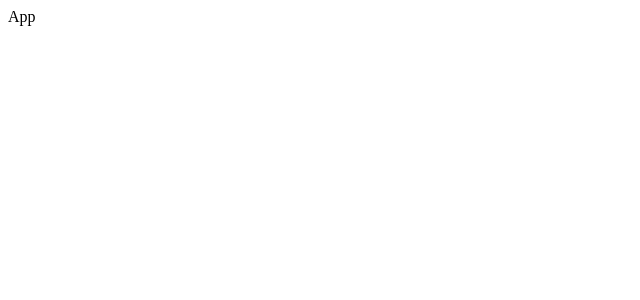
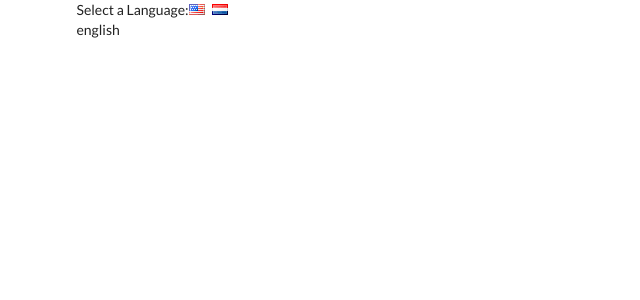
Before and after one commit to jp-knj/study_React, a React (Create React App) app in the folder 15_translate-app/: page / in a window 1280 px wide. Shown: the top 300 px of the page, without its empty margins (0-640 px from the left). Built offline with nearby package versions, Linux system fonts and the light colour scheme.

Commit message:
:+1: Select some Languages
t

```diff
--- a/15_translate-app/public/index.html
+++ b/15_translate-app/public/index.html
@@ -5,6 +5,7 @@
     <link rel="icon" href="%PUBLIC_URL%/favicon.ico" />
     <meta name="viewport" content="width=device-width, initial-scale=1" />
     <meta name="theme-color" content="#000000" />
+    <link rel="stylesheet" href="https://cdnjs.cloudflare.com/ajax/libs/semantic-ui/2.4.1/semantic.min.css" />
     <meta
       name="description"
       content="Web site created using create-react-app"
--- a/15_translate-app/src/components/App.js
+++ b/15_translate-app/src/components/App.js
@@ -1,8 +1,22 @@
 import React from 'react';
 
 class App extends React.Component {
+  state = { language: 'english' };
+
+  onLanguageChange = language => {
+    this.setState({ language });
+  }
+
   render() {
-    return <div>App</div>;
+    return (
+      <div className="ui container">
+        <div>Select a Language:
+          <i className="flag us" onClick={() => this.onLanguageChange('english')} />
+          <i className="flag nl" onClick={() => this.onLanguageChange('dutch')} />
+        </div>
+        { this.state.language }
+      </div>
+    );
   }
 }
 
```
